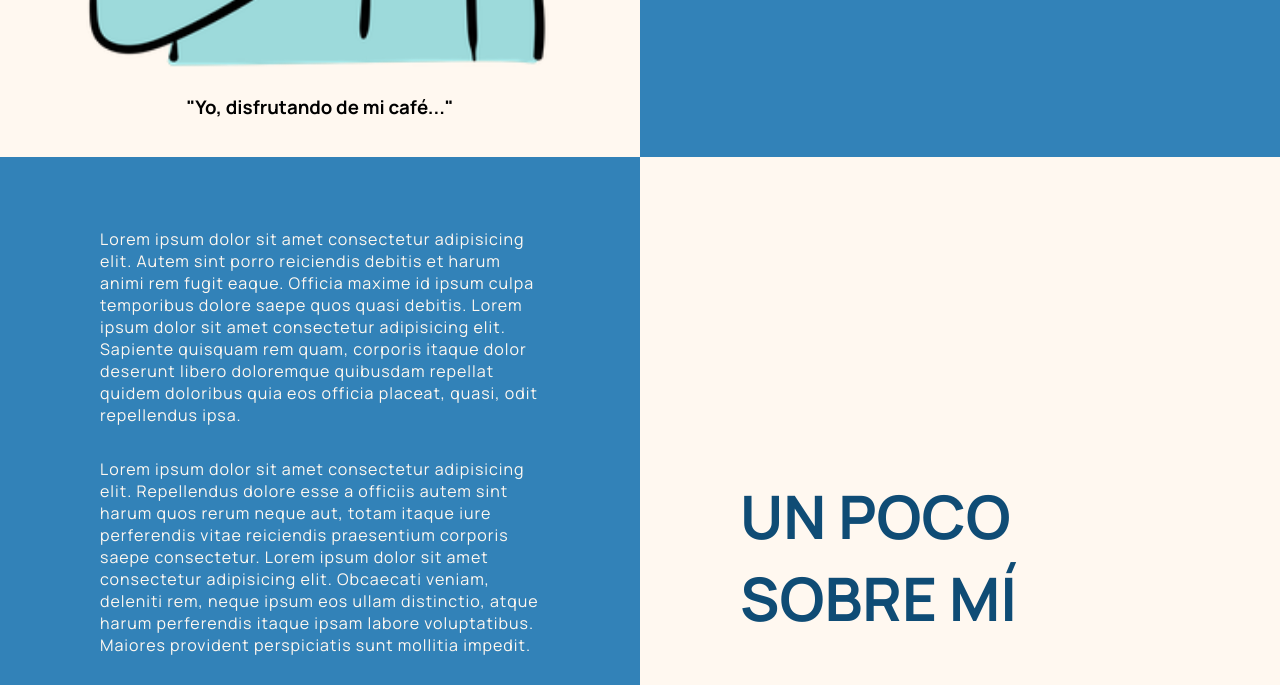
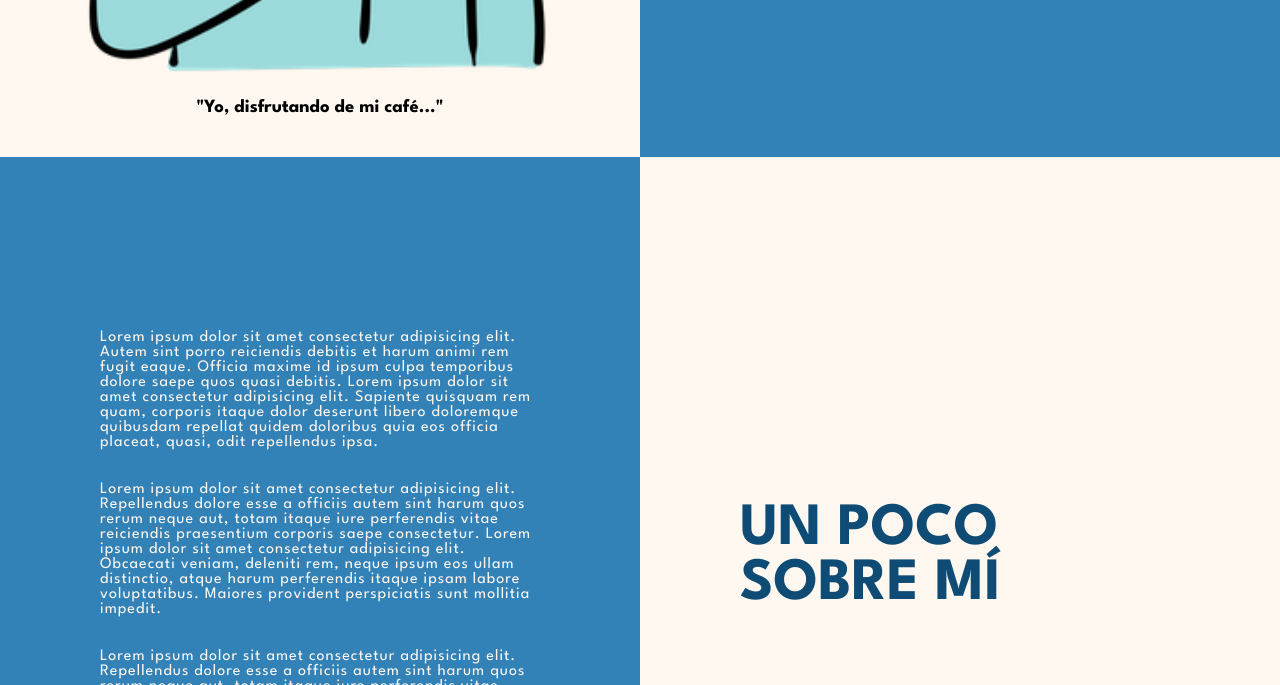
Before and after one commit to Merk2Daniel/portfolio-template, a plain HTML site: page index.html in a window 1280 px wide. Shown: the part 643-1328 px from the top of the page. Drawn offline with nearby package versions, Linux system fonts and the light colour scheme.

Commit message:
Change text font

```diff
--- a/styles.css
+++ b/styles.css
@@ -1,4 +1,4 @@
-@import url('https://fonts.googleapis.com/css2?family=Manrope:wght@200;400;700;800&display=swap');
+@import url('https://fonts.googleapis.com/css2?family=League+Spartan:wght@200;400;700;800&display=swap');
 
 :root {
   --primary-color: #3282B8;
@@ -13,7 +13,7 @@ html {
 body {
   margin: 0;
   padding: 0;
-  font-family: 'Manrope', sans-serif;
+  font-family: 'League Spartan', sans-serif;
 }
 
 .navbar {
```
